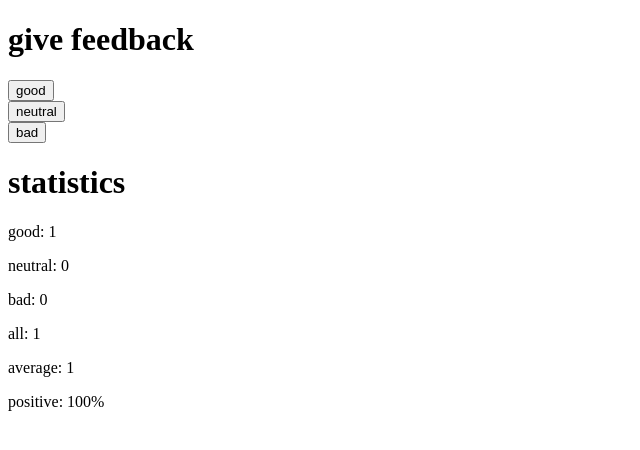
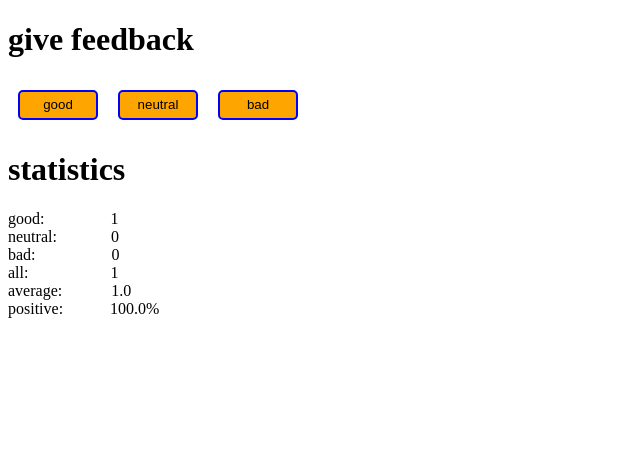
Before and after one commit to Kudchky/FullStackWebDevelopment-Univ.Helsinki, a React (Create React App) app in the folder part1/: page / in a window 1280 px wide. Both pictures are taken after a click on the button "good". Shown: the top 450 px of the page, without its empty margins (0-640 px from the left). Built offline with nearby package versions, Linux system fonts and the light colour scheme.

Commit message:
Done unitl 1.11

```diff
--- a/part1/src/App.jsx
+++ b/part1/src/App.jsx
@@ -25,7 +25,7 @@
       <h1>
         <strong>statistics</strong>
       </h1>
-      {good > 0 ?? bad > 0 ?? neutral > 0 ? (
+      {good > 0 || bad > 0 || neutral > 0 ? (
         <Statistics good={good} neutral={neutral} bad={bad} />
       ) : (
         <p>No feedback given</p>
--- a/part1/src/Button.jsx
+++ b/part1/src/Button.jsx
@@ -2,8 +2,20 @@
 
 const Button = ({ handleClick, text }) => {
   return (
-    <div>
-      <button onClick={handleClick}>{text}</button>
+    <div style={{ margin: "10px", display: "inline-grid" }}>
+      <button
+        onClick={handleClick}
+        style={{
+          width: "80px",
+          height: "30px",
+          backgroundColor: "orange",
+          borderRadius: "5px",
+          border: "2px solid blue",
+          cursor: "pointer",
+        }}
+      >
+        {text}
+      </button>
     </div>
   );
 };
--- a/part1/src/Statistics.jsx
+++ b/part1/src/Statistics.jsx
@@ -5,14 +5,32 @@
   let average = (good * 1 + neutral * 0 + bad * -1) / all;
   let positive = (good * 100) / all;
   return (
-    <div>
-      <p>good: {good}</p>
-      <p>neutral: {neutral}</p>
-      <p>bad: {bad}</p>
-      <p>all: {all}</p>
-      <p>average: {average}</p>
-      <p>positive: {positive}%</p>
-    </div>
+    <form>
+      <div>
+        <label>good: </label>
+        <label style={{ paddingLeft: "62px" }}>{good}</label>
+      </div>
+      <div>
+        <label>neutral: </label>
+        <label style={{ paddingLeft: "50px" }}>{neutral}</label>
+      </div>
+      <div>
+        <label>bad: </label>
+        <label style={{ paddingLeft: "72px" }}>{bad}</label>
+      </div>
+      <div>
+        <label>all: </label>
+        <label style={{ paddingLeft: "78px" }}>{all}</label>
+      </div>
+      <div>
+        <label>average: </label>
+        <label style={{ paddingLeft: "45px" }}>{average.toFixed(1)}</label>
+      </div>
+      <div>
+        <label>positive: </label>
+        <label style={{ paddingLeft: "43px" }}>{positive.toFixed(1)}%</label>
+      </div>
+    </form>
   );
 };
 
```
